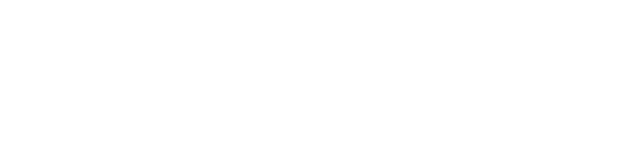
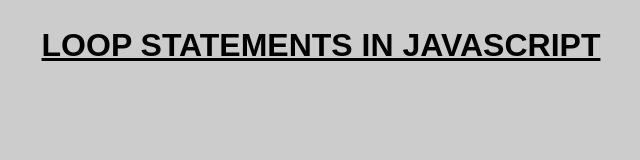
Before and after one commit to anjali-vankhade/Javascript, a plain HTML site: page loopStatements.html in a window 1280 px wide. Shown: the whole page, without its empty margins (319-959 px from the left). Drawn offline with Linux system fonts and the light colour scheme.

Commit message:
text changes

```diff
--- a/loopStatements.html
+++ b/loopStatements.html
@@ -0,0 +1,31 @@
+<!DOCTYPE html>
+<html>
+<head>
+	<meta charset="utf-8">
+	<meta http-equiv="X-UA-Compatible" content="IE=edge">
+	<title>LOOP STATEMNETS</title>
+	<style type="text/css">
+		*{
+			background-color: #ccc;
+		    font-family: sans-serif;
+		}
+		body{
+			margin: 0 auto;
+		    font-size: 16px;
+	        line-height: 1.5;
+            padding: 0 30px;
+		}
+		h1{
+			font-weight: 600;
+			text-align: center;
+			text-decoration: underline;
+    		text-transform: uppercase;
+		}
+
+	</style>
+</head>
+<body>
+	<h1>Loop Statements in Javascript</h1>
+</body>
+<script type="text/javascript" src="loopStatements.js"></script>
+</html>
```
Also changed, not shown: ControlStatements.html (+2 -2 lines).
